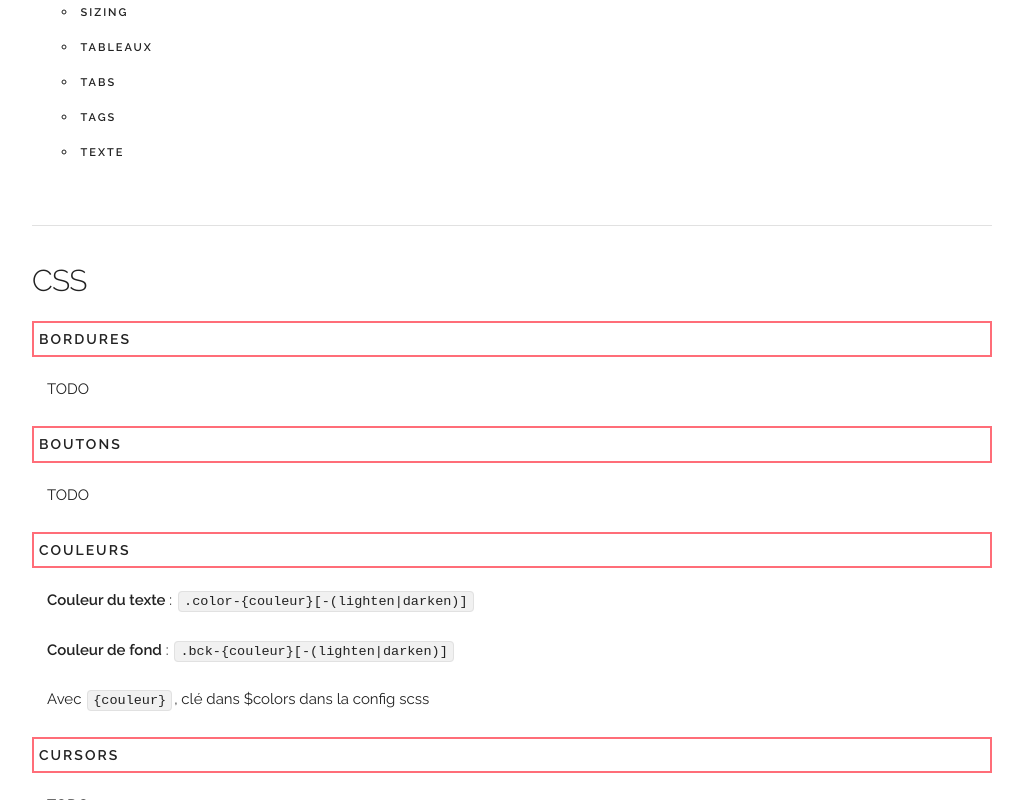
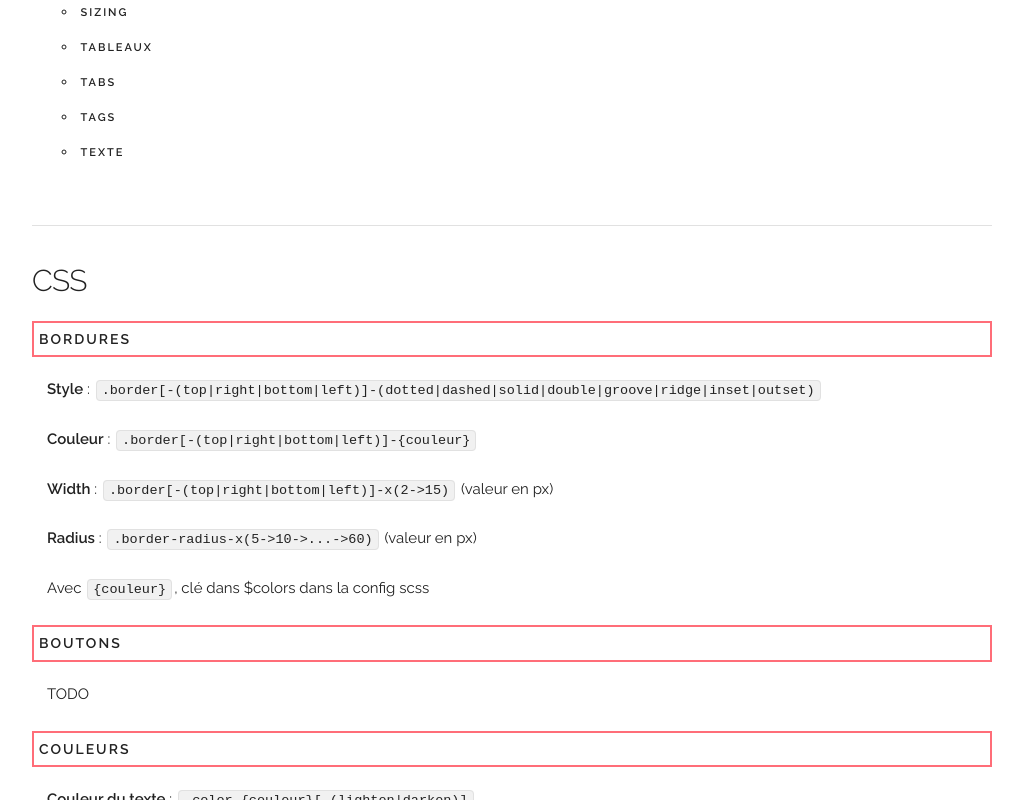
Before and after one commit to HrodeDotFr/praw, a website: page docs/index.html in a window 1280 px wide. Shown: the part 513-1313 px from the top of the page, without its empty margins (128-1151 px from the left). Drawn offline with Linux system fonts and the light colour scheme.

Commit message:
Ajout doc borders

```diff
--- a/docs/index.html
+++ b/docs/index.html
@@ -106,7 +106,13 @@
                 <h4>CSS</h4>
                 <article id="css_bordures">
                     <h6>Bordures</h6>
-                    <div><p>TODO</p></div>
+                    <div>
+                        <p><strong>Style</strong> : <code>.border[-(top|right|bottom|left)]-(dotted|dashed|solid|double|groove|ridge|inset|outset)</code></p>
+                        <p><strong>Couleur</strong> : <code>.border[-(top|right|bottom|left)]-{couleur}</code></p>
+                        <p><strong>Width</strong> : <code>.border[-(top|right|bottom|left)]-x(2->15)</code> (valeur en px)</p>
+                        <p><strong>Radius</strong> : <code>.border-radius-x(5->10->...->60)</code> (valeur en px)</p>
+                        <p>Avec <code>{couleur}</code>, clé dans $colors dans la config scss</p>
+                    </div>
                 </article>
                 <article id="css_boutons">
                     <h6>Boutons</h6>
```
